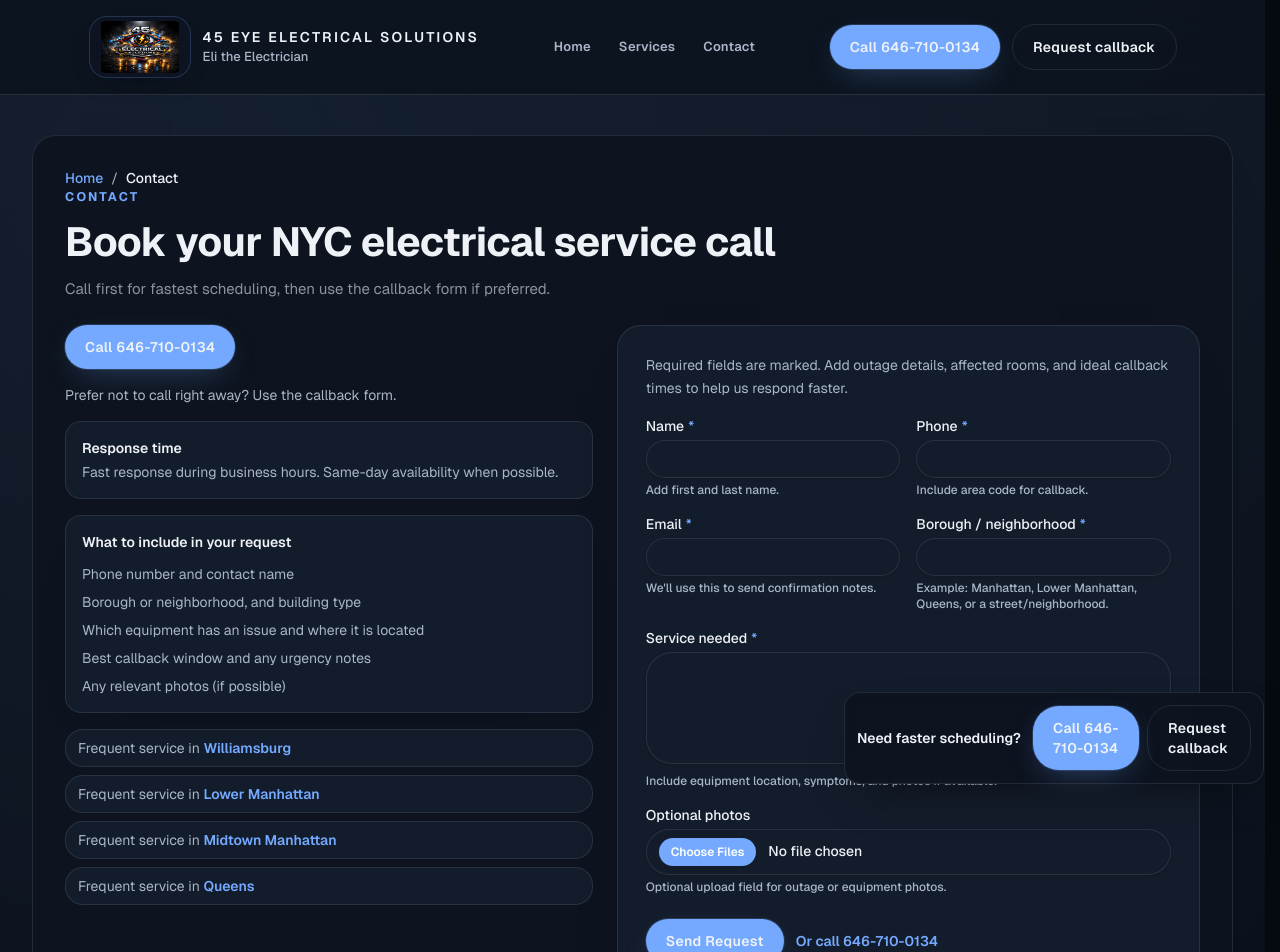
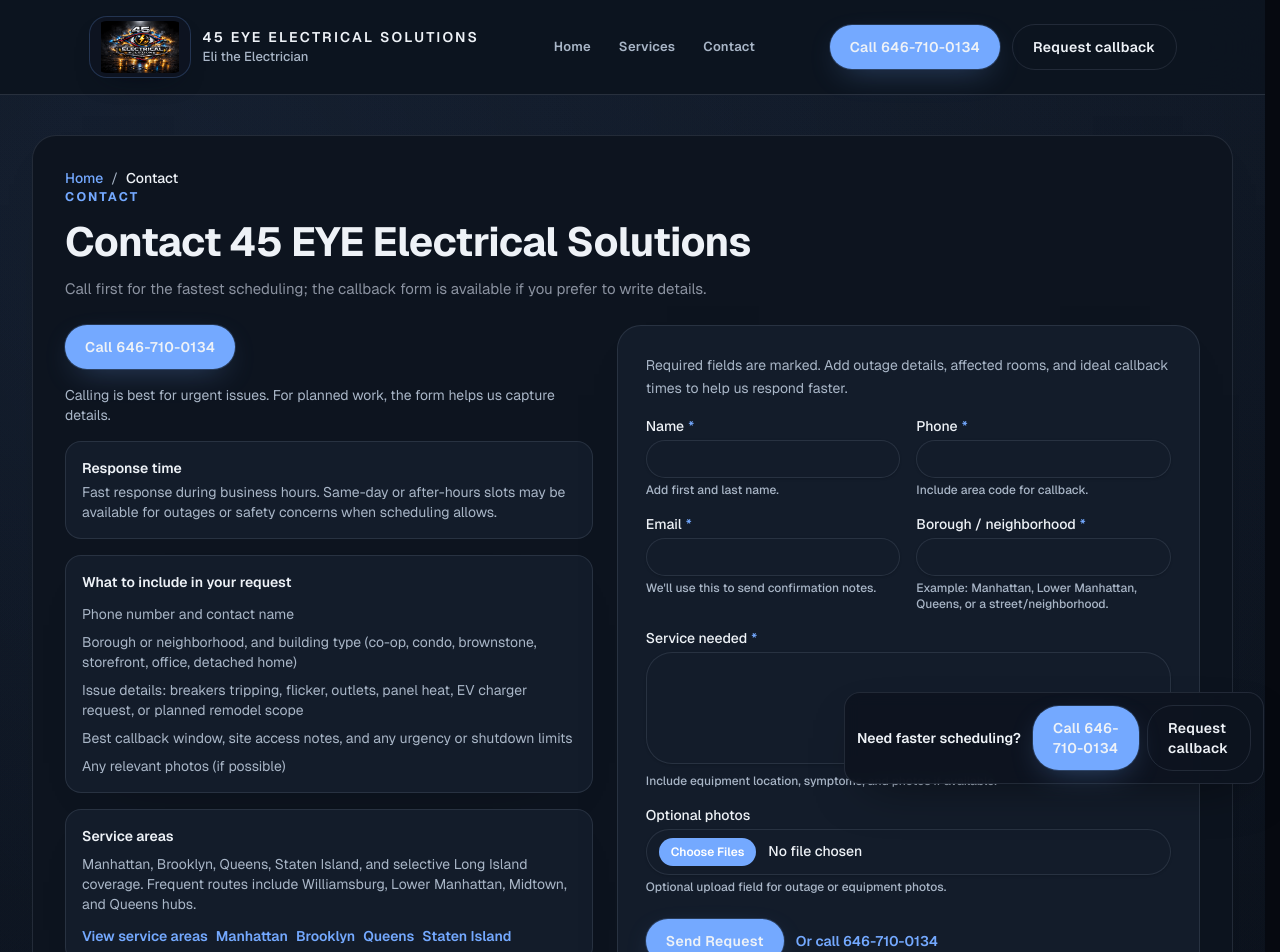
Before and after one commit to Eli45-23/45-eye-see, a Next.js app: page /contact in a window 1280 px wide. Shown: the top 952 px of the page. Built offline with nearby package versions, Linux system fonts and the light colour scheme; no server answers.

Commit message:
feat(contact): improve contact page seo and conversion ux

```diff
--- a/app/contact/page.tsx
+++ b/app/contact/page.tsx
@@ -51,30 +51,53 @@ export default function ContactPage() {
         <Breadcrumbs items={[{ name: "Home", href: "/" }, { name: "Contact", isCurrent: true }]} />
         <SectionHeader
           eyebrow="Contact"
-          title="Book your NYC electrical service call"
+          title="Contact 45 EYE Electrical Solutions"
           headingLevel={1}
-          description="Call first for fastest scheduling, then use the callback form if preferred."
+          description="Call first for the fastest scheduling; the callback form is available if you prefer to write details."
         />
 
         <div className="mt-6 grid gap-6 lg:grid-cols-[0.95fr_1.05fr]">
           <div className="space-y-4">
             <CallCTA label={`Call ${business.phone}`} />
-            <p className="text-sm text-muted">Prefer not to call right away? Use the callback form.</p>
+            <p className="text-sm text-muted">Calling is best for urgent issues. For planned work, the form helps us capture details.</p>
             <div className="section-elevated rounded-2xl border border-[var(--border)] p-4 ui-shadow-sm">
               <p className="text-sm font-semibold text-[var(--text)]">Response time</p>
               <p className="mt-1 text-sm text-muted">
-                Fast response during business hours. Same-day availability when possible.
+                Fast response during business hours. Same-day or after-hours slots may be available for outages or safety concerns when scheduling allows.
               </p>
             </div>
             <div className="section-elevated rounded-2xl border border-[var(--border)] p-4 ui-shadow-sm">
               <p className="text-sm font-semibold text-[var(--text)]">What to include in your request</p>
               <ul className="mt-3 space-y-2 text-sm text-[var(--muted)]">
                 <li>Phone number and contact name</li>
-                <li>Borough or neighborhood, and building type</li>
-                <li>Which equipment has an issue and where it is located</li>
-                <li>Best callback window and any urgency notes</li>
+                <li>Borough or neighborhood, and building type (co-op, condo, brownstone, storefront, office, detached home)</li>
+                <li>Issue details: breakers tripping, flicker, outlets, panel heat, EV charger request, or planned remodel scope</li>
+                <li>Best callback window, site access notes, and any urgency or shutdown limits</li>
                 <li>Any relevant photos (if possible)</li>
               </ul>
+            </div>
+            <div className="section-elevated rounded-2xl border border-[var(--border)] p-4 ui-shadow-sm">
+              <p className="text-sm font-semibold text-[var(--text)]">Service areas</p>
+              <p className="mt-2 text-sm text-[var(--muted)]">
+                Manhattan, Brooklyn, Queens, Staten Island, and selective Long Island coverage. Frequent routes include Williamsburg, Lower Manhattan, Midtown, and Queens hubs.
+              </p>
+              <div className="mt-3 flex flex-wrap gap-2">
+                <Link href="/service-areas" className="text-sm font-semibold text-[var(--accent)] underline-offset-4 hover:underline">
+                  View service areas
+                </Link>
+                <Link href="/manhattan-electrician" className="text-sm font-semibold text-[var(--accent)] underline-offset-4 hover:underline">
+                  Manhattan
+                </Link>
+                <Link href="/brooklyn-electrician" className="text-sm font-semibold text-[var(--accent)] underline-offset-4 hover:underline">
+                  Brooklyn
+                </Link>
+                <Link href="/queens-electrician" className="text-sm font-semibold text-[var(--accent)] underline-offset-4 hover:underline">
+                  Queens
+                </Link>
+                <Link href="/staten-island-electrician" className="text-sm font-semibold text-[var(--accent)] underline-offset-4 hover:underline">
+                  Staten Island
+                </Link>
+              </div>
             </div>
             <ul className="space-y-2 text-sm text-[var(--muted)]">
               {business.mustMentionNeighborhoods.map((area) => {
@@ -121,7 +144,7 @@ export default function ContactPage() {
         <SectionHeader
           eyebrow="FAQs"
           title="Questions before booking"
-          description="Answers about response times, service areas, and what to expect."
+          description="Answers about service areas, timing, permits, and how we stage work."
         />
         <FAQAccordion items={faqs} />
         <div className="flex flex-wrap gap-3">
@@ -144,6 +167,12 @@ export default function ContactPage() {
           >
             View service area options
           </Link>
+          <Link
+            href="/service-areas"
+            className="inline-flex items-center rounded-xl border border-[var(--border)] px-4 py-2.5 text-sm font-semibold tracking-wide text-[var(--text)] transition hover:bg-[rgba(255,255,255,0.05)]"
+          >
+            Open service areas hub
+          </Link>
         </div>
       </section>
 
@@ -161,6 +190,26 @@ export default function ContactPage() {
             </Link>
           </li>
           <li>
+            <Link href="/manhattan-electrician" className="font-semibold text-[var(--accent)] underline-offset-4 hover:underline">
+              Manhattan electrician details
+            </Link>
+          </li>
+          <li>
+            <Link href="/brooklyn-electrician" className="font-semibold text-[var(--accent)] underline-offset-4 hover:underline">
+              Brooklyn electrician details
+            </Link>
+          </li>
+          <li>
+            <Link href="/queens-electrician" className="font-semibold text-[var(--accent)] underline-offset-4 hover:underline">
+              Queens electrician details
+            </Link>
+          </li>
+          <li>
+            <Link href="/staten-island-electrician" className="font-semibold text-[var(--accent)] underline-offset-4 hover:underline">
+              Staten Island electrician details
+            </Link>
+          </li>
+          <li>
             <Link href="/" className="font-semibold text-[var(--accent)] underline-offset-4 hover:underline">
               Return to home for service area and trust details
             </Link>
```
